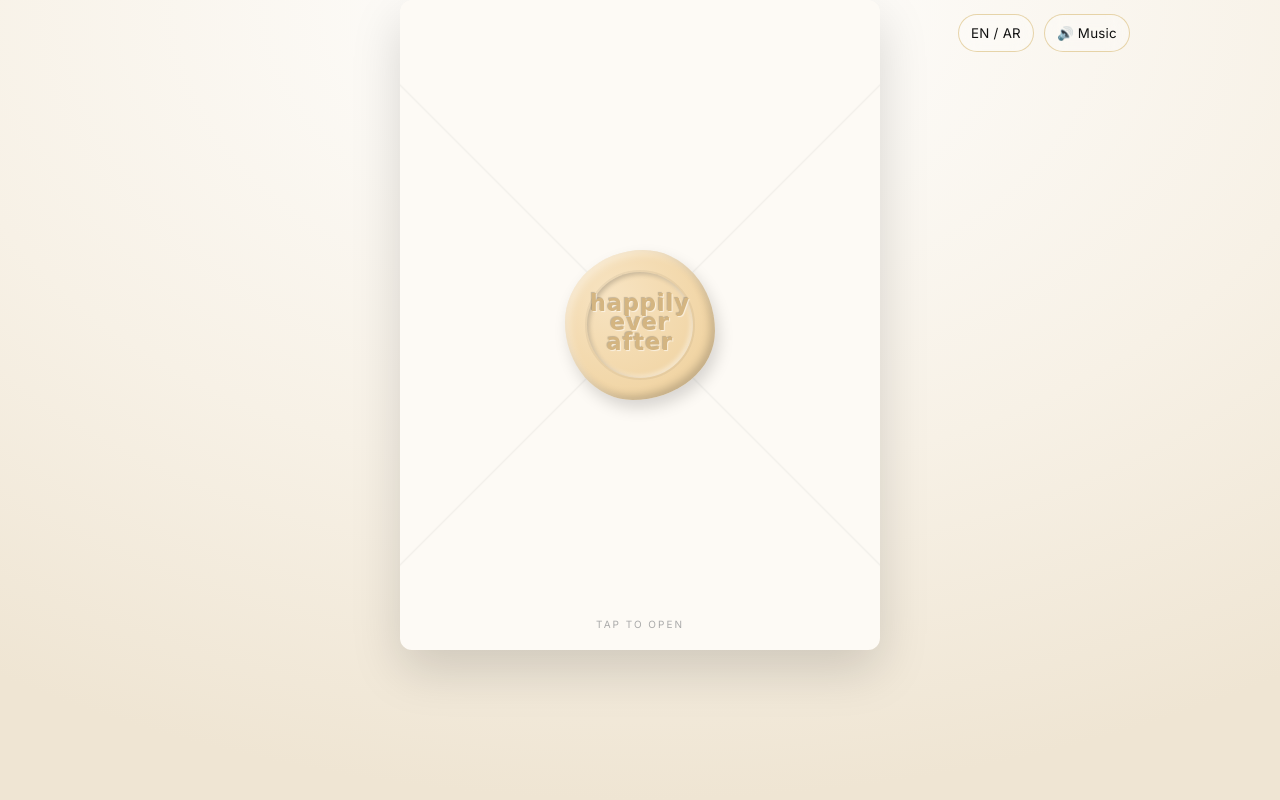
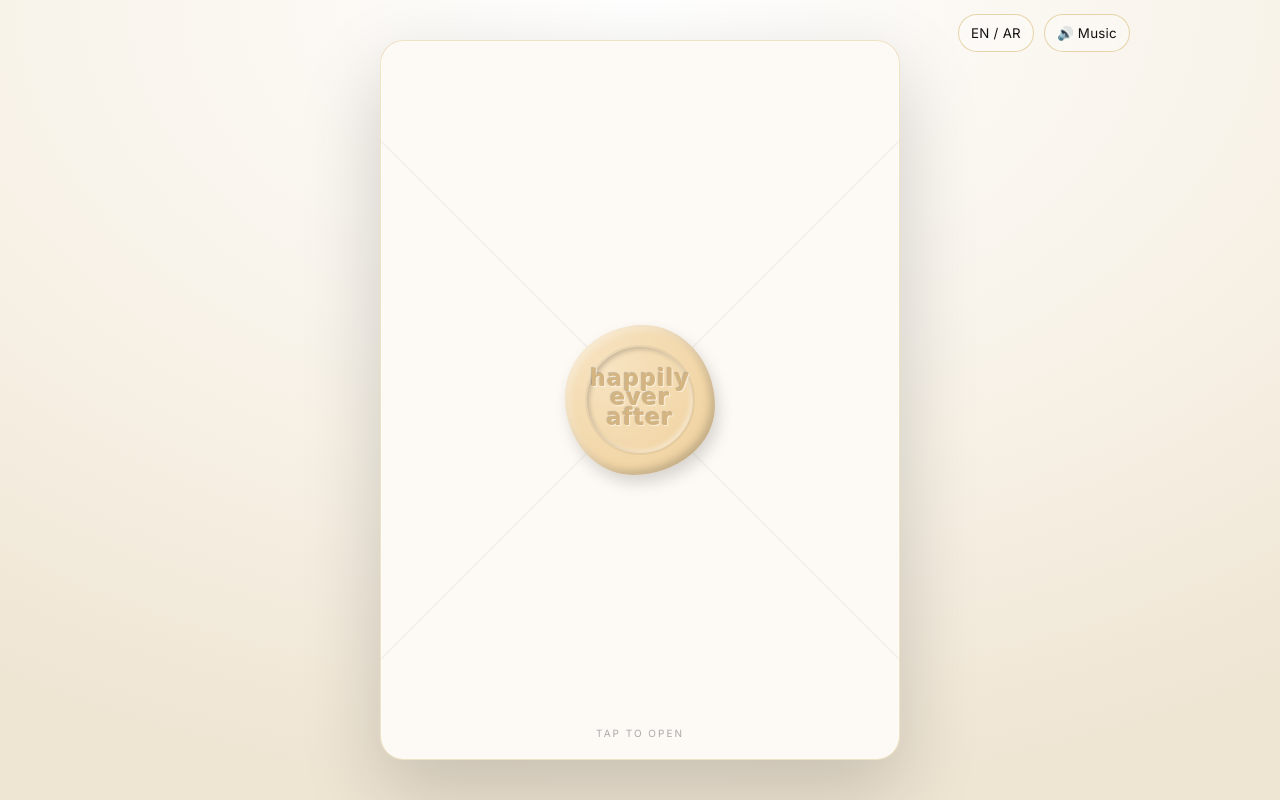
Before and after one commit to MoeAbouAamo/wedding-invitation, a plain HTML site: page index.html in a window 1280 px wide. Both pictures are taken after a click on the button "Start". Shown: the top 800 px of the page. Drawn offline with nearby package versions, Linux system fonts and the light colour scheme.

Commit message:
Update styles.css

```diff
--- a/styles.css
+++ b/styles.css
@@ -174,11 +174,11 @@
   }
 
   .envelopeStage{
-    width: min(920px, 100%);
+    width: 100%;
+    height: 100vh;
+    padding: 0;
     display: grid;
     place-items: center;
-    position: relative;
-    transform: translateY(-40px);
   }
 
   /* Base creamy paper */
@@ -719,13 +719,23 @@
 
   /* 1) Main Envelope Body (override your existing one) */
   .envelope.envelope--classic{
-    width: min(480px, 92vw) !important;
-    height: min(650px, 130vw) !important;
-    background-color: #fdfaf5 !important;
-    border-radius: 12px !important;
-    box-shadow: 0 20px 50px rgba(0,0,0,0.15) !important;
-    perspective: 1500px !important;
-    overflow: hidden !important;
+    width: min(95vw, 520px);
+    height: min(90vh, 720px);
+
+    background-color: #fdfaf5;
+
+    border-radius: 24px;
+    border: 1px solid rgba(214,180,107,0.35);
+
+    box-shadow:
+      0 30px 80px rgba(0, 0, 0, 0.18),
+      inset 0 0 0 1px rgba(255,255,255,0.4);
+
+    perspective: 1500px;
+    overflow: hidden;
+
+    position: relative;
+
 
     /* X fold lines */
     background-image:
```
